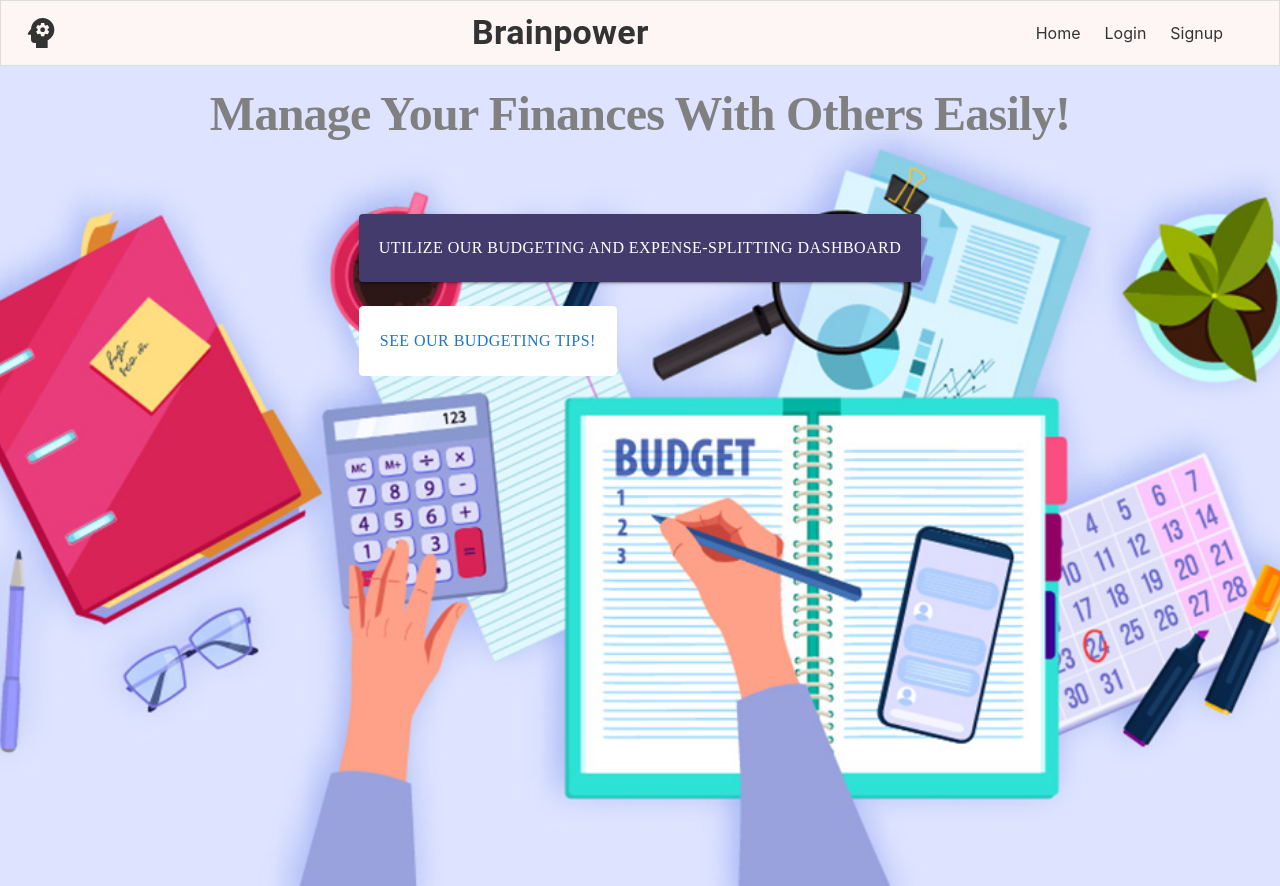
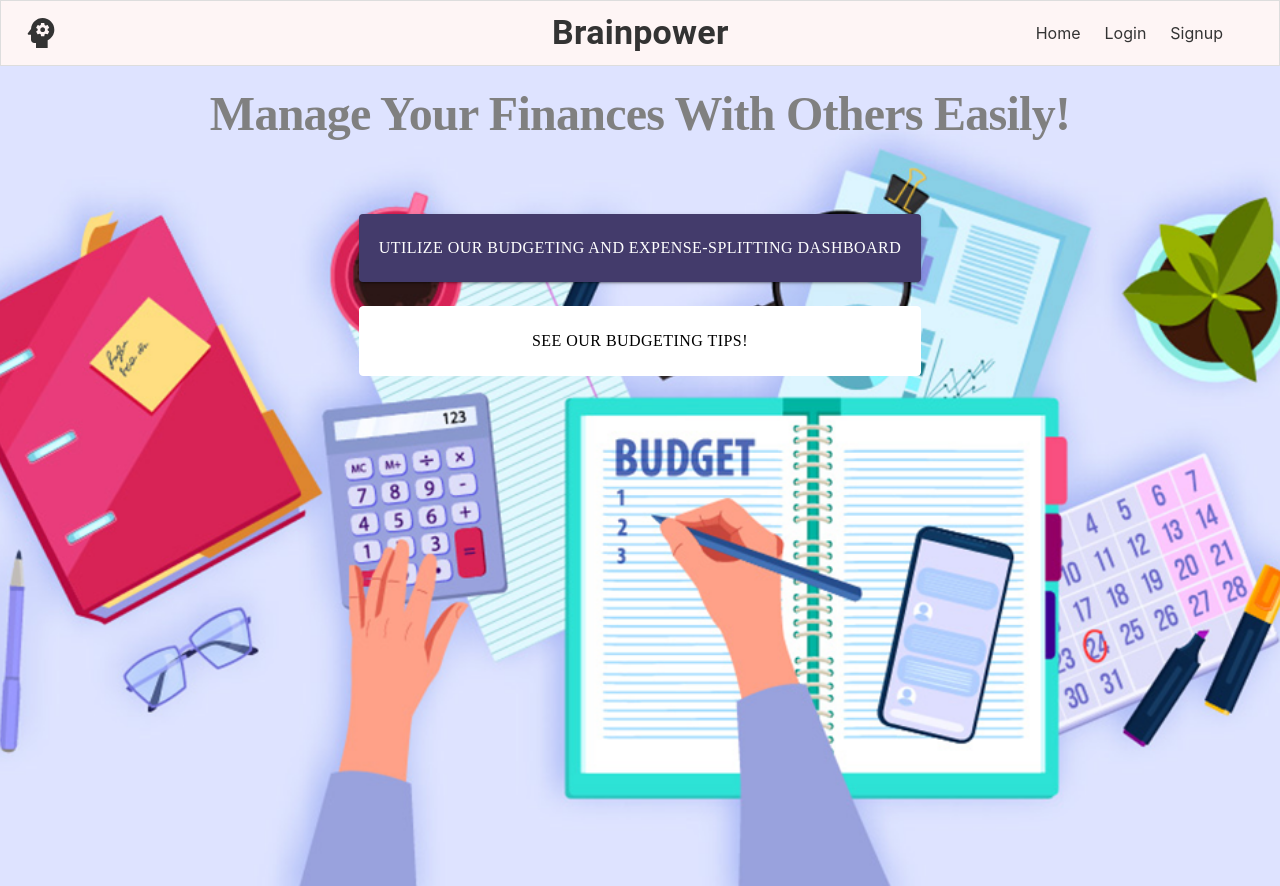
Before and after one commit to Misha0714/RoommateFinanceTracker, a React (Create React App) app in the folder frontend/: page / in a window 1280 px wide. Built offline with nearby package versions, Linux system fonts and the light colour scheme.

Commit message:
minor navbar changes

```diff
--- a/frontend/src/LandingPage/LandingPage.js
+++ b/frontend/src/LandingPage/LandingPage.js
@@ -41,7 +41,6 @@ function LandingPage() {
             <Link to="/dashboard" style={{
               textDecoration: "none",
               color: "white",
-              width: "100%"
               }}>
               <Button
                 variant="contained"
@@ -51,15 +50,13 @@ function LandingPage() {
                   padding: '20px 20px',
                   fontSize: '1rem',
                   fontFamily: 'Libre Baskerville, serif',
-                  width: "100%"
                 }}
-                onClick={() => alert('Button 1 clicked!')}
               >
                 Utilize our Budgeting And Expense-Splitting Dashboard
               </Button>
             </Link>
 
-            <Link to="/blog" style={{ textDecoration: "none", color: "#333", width: "100%" }}>
+            <Link to="/blog" style={{ textDecoration: "none", width: "100%" }}>
               <Button
                 variant="outlined"
                 sx={{
@@ -68,8 +65,9 @@ function LandingPage() {
                   padding: '20px 20px',
                   fontSize: '1rem',
                   fontFamily: 'Libre Baskerville, serif',
+                  width: "100%",
+                  color: "black"
                 }}
-                onClick={() => alert('Button 2 clicked!')}
               >
                 See our Budgeting Tips!
               </Button>
--- a/frontend/src/components/header.js
+++ b/frontend/src/components/header.js
@@ -17,7 +17,7 @@ const NavBar = () => {
 
           {/* Center: Title */}
           <Box sx={{ flexGrow: 1, textAlign: "center" }}>
-            <Typography variant="h4" component="div" sx={{ fontWeight: "bold" }}>
+            <Typography variant="h4" component="div" sx={{ fontWeight: "bold", marginLeft: "10rem" }}>
               Brainpower
             </Typography>
           </Box>
```
